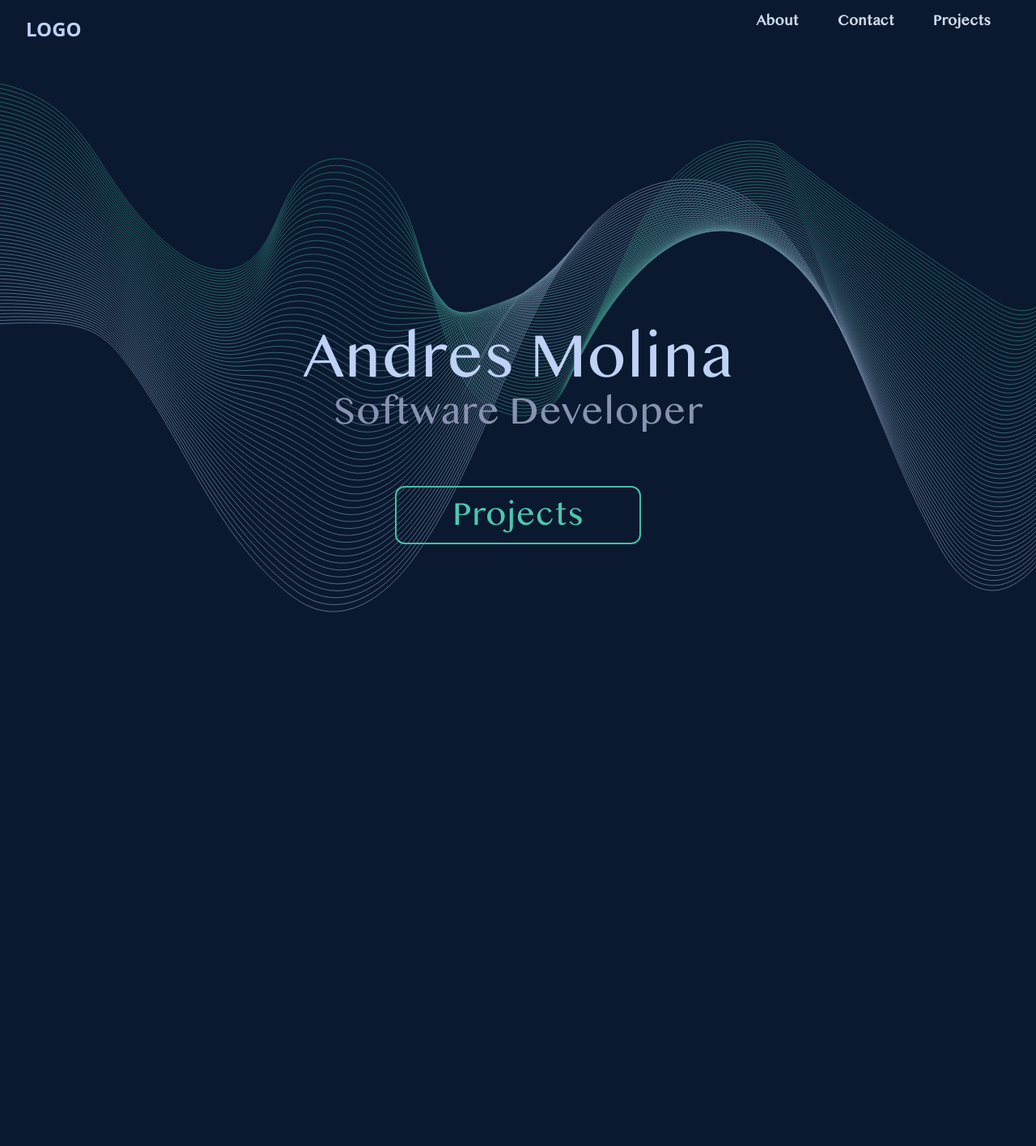
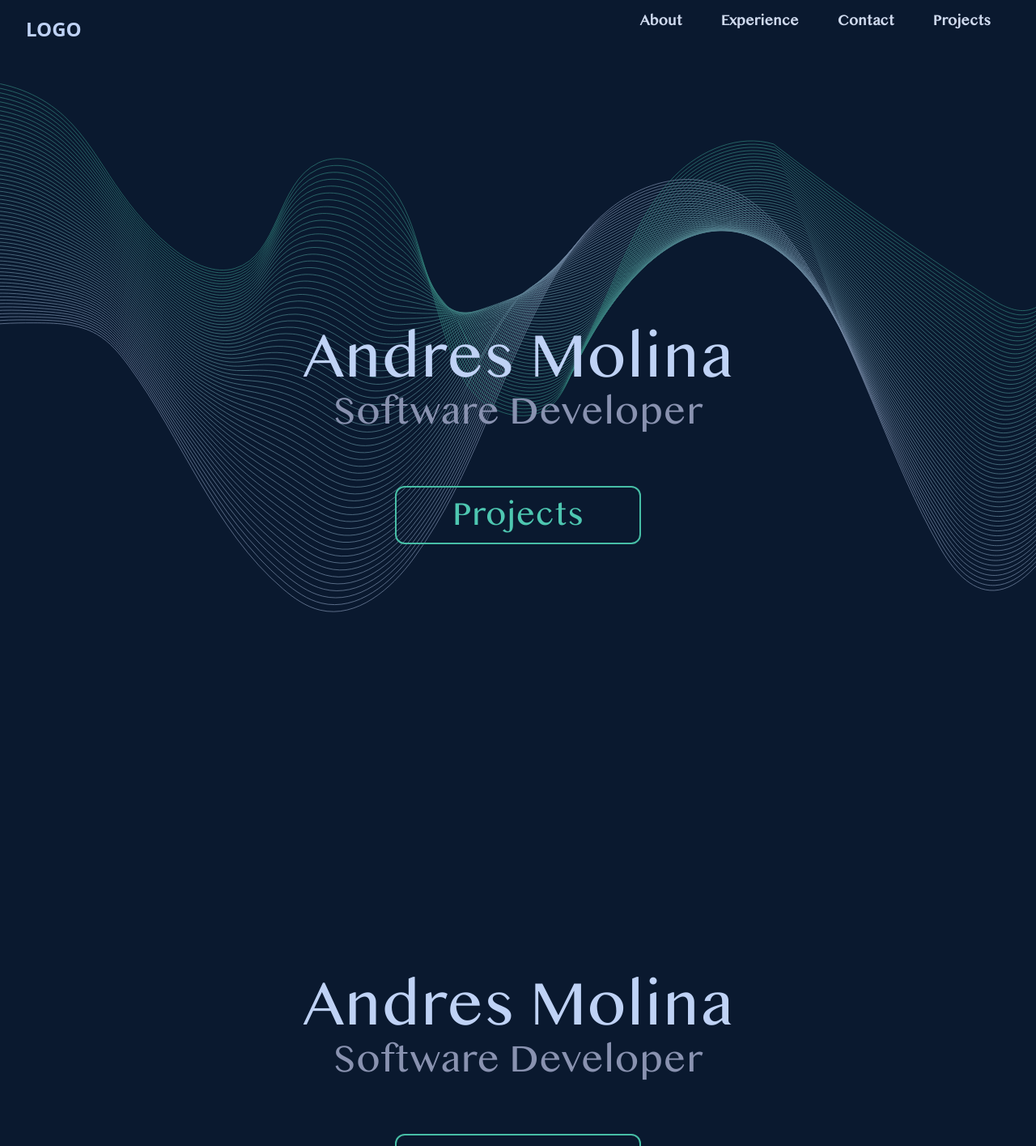
Before and after one commit to andres1142/portafolio_web, a Next.js app: page / in a window 1280 px wide. Shown: the top 1415 px of the page at 81% size. Before the commit the page ends 800 px from the top, so only its background shows below. Built offline with nearby package versions, Linux system fonts and the light colour scheme.

Commit message:
Scrollbar hidden on main page

```diff
--- a/src/app/globals.css
+++ b/src/app/globals.css
@@ -10,6 +10,10 @@
 
 body {
   background: rgba(var(--background-rgba));
+}
+
+body::-webkit-scrollbar {
+  display: none;
 }
 
 
--- a/src/app/page.tsx
+++ b/src/app/page.tsx
@@ -2,7 +2,8 @@ import Image from 'next/image'
 
 export default function Home() {
   return (
-    <main className='overflow-hidden'>
+    <main className='overflow-hidden scrollbar-hide'>
+      {/*Intro Section*/}
       <div className='relative h-screen w-screen'>
         <Image
           src='/pattern.svg'
@@ -23,6 +24,21 @@ export default function Home() {
           </button>
         </div>
       </div>
+
+      {/*Experience Section*/}
+      <div id='Experience' className='relative h-screen w-screen'>
+        <div className='absolute info_container inset-x-0 flex_center flex-col'>
+          {/*Name and Role*/}
+          <p className='text-secondary_lightgray name font-oriya'>Andres Molina</p>
+          <p className='text-secondary_darkgray name__role font-oriya'>Software Developer</p>
+
+          {/*Projects Botton -> Should Redirect to more projects*/}
+          <button className='project_button border-solid border-2 border-comp_green rounded-xl'>
+            <p className='project_button__text text-comp_green-100 font-oriya'>Projects</p>
+          </button>
+        </div>
+      </div>
+
     </main>
   )
 }
--- a/src/components/common/Navbar.tsx
+++ b/src/components/common/Navbar.tsx
@@ -42,6 +42,14 @@ function NavBar() {
                   </Link>
                 </li>
                 <li className="h-12 navbar_item md:px-6 md:text-center">
+                  <Link href="#Experience" onClick={() => setNavbar(!navbar)}>
+                    <div className='flex gap-2'>
+                      {navbar && window.innerWidth < 768 ? <AcademicCapIcon className='ml-5 w-7 h-7 ' /> : null}
+                      <span>Experience</span>
+                    </div>
+                  </Link>
+                </li>
+                <li className="h-12 navbar_item md:px-6 md:text-center">
                   <Link href="#contact" onClick={() => setNavbar(!navbar)}>
                     <div className='flex gap-2'>
                       {navbar && window.innerWidth < 768 ? <ChatBubbleLeftRightIcon className='ml-5 w-7 h-7' /> : null}
```
